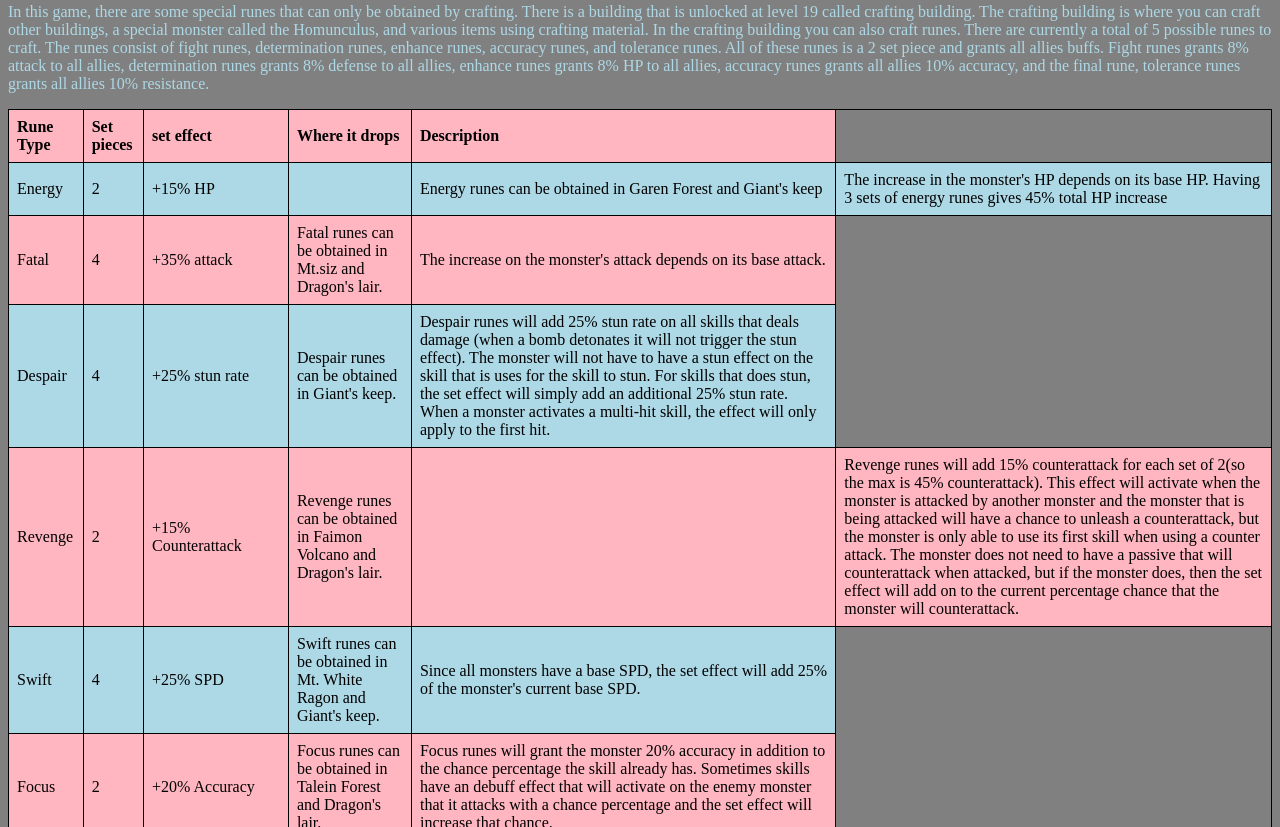
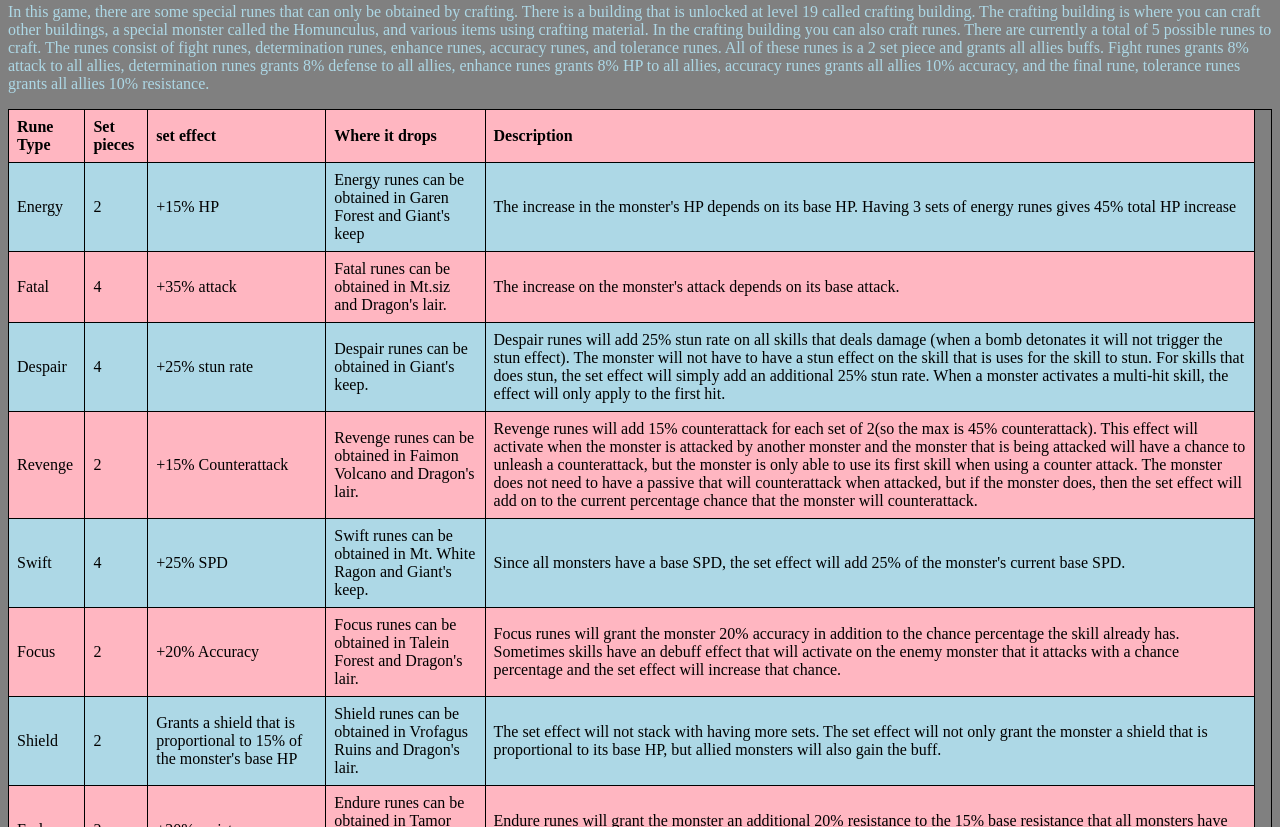
Before and after one commit to caothomas/home, a plain HTML site: page runes.html in a window 1280 px wide. Shown: the part 532-1359 px from the top of the page. Drawn offline with Linux system fonts and the light colour scheme.

Commit message:
Update runes.html

```diff
--- a/runes.html
+++ b/runes.html
@@ -70,7 +70,7 @@
 				<tr>
 					<td>Energy</td>
 					<td>2</td>
-					<td>+15% HP<td>
+					<td>+15% HP</td>
 					<td>Energy runes can be obtained in Garen Forest and Giant's keep</td>
 					<td>The increase in the monster's HP depends on its base HP. Having 3 sets of energy runes gives 45% total HP increase</td>
 				</tr>
@@ -95,7 +95,7 @@
 					<td>Revenge</td>
 					<td>2</td>
 					<td>+15% Counterattack</td>
-					<td>Revenge runes can be obtained in Faimon Volcano and Dragon's lair.<td>
+					<td>Revenge runes can be obtained in Faimon Volcano and Dragon's lair.</td>
 					<td>Revenge runes will add 15% counterattack for each set of 2(so the max is 45% counterattack).
 						This effect will activate when the monster is attacked by another monster and the monster that is being attacked will have a
 						chance to unleash a counterattack, but the monster is only able to use its first skill when using a counter attack.
```
